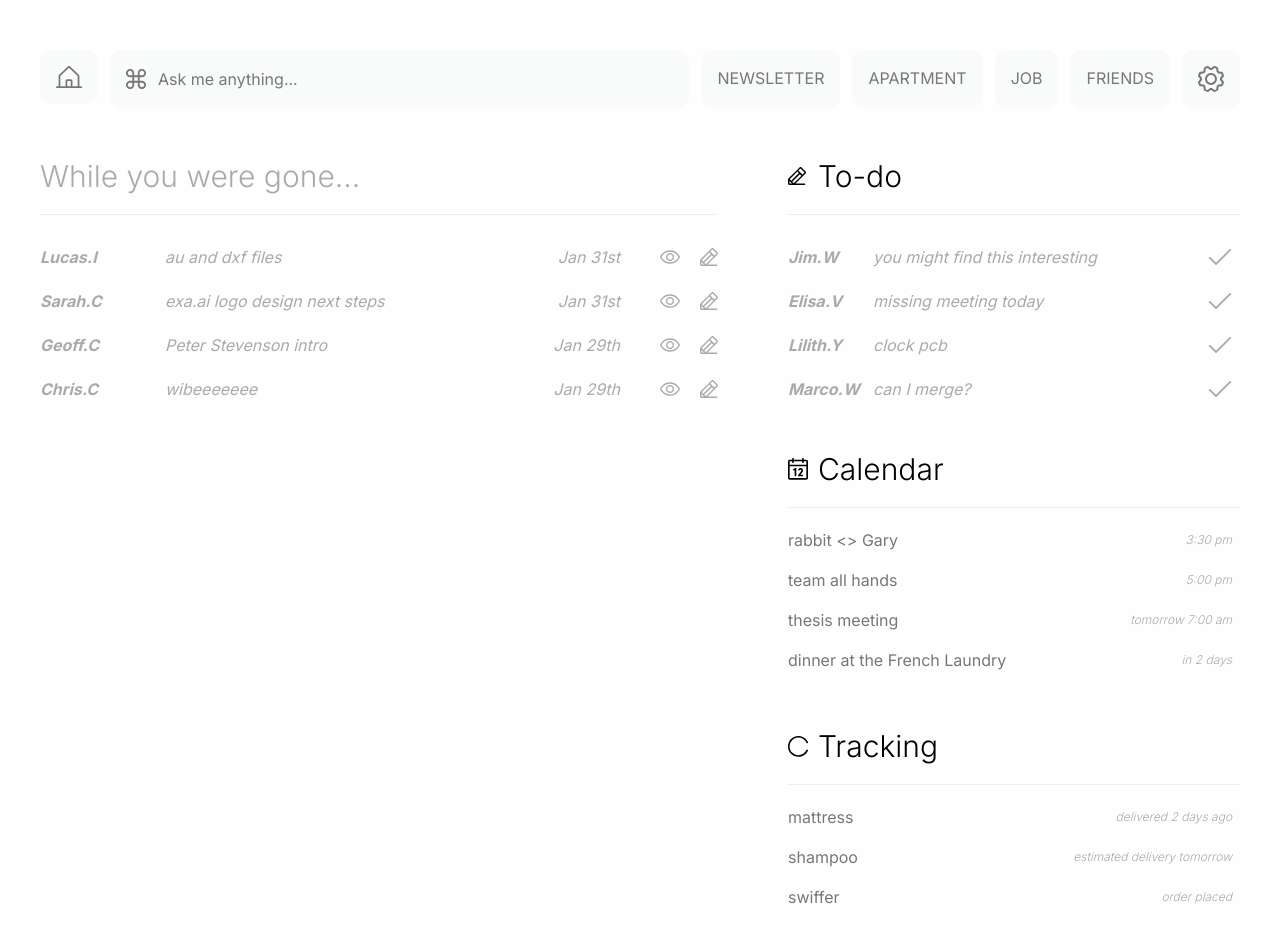
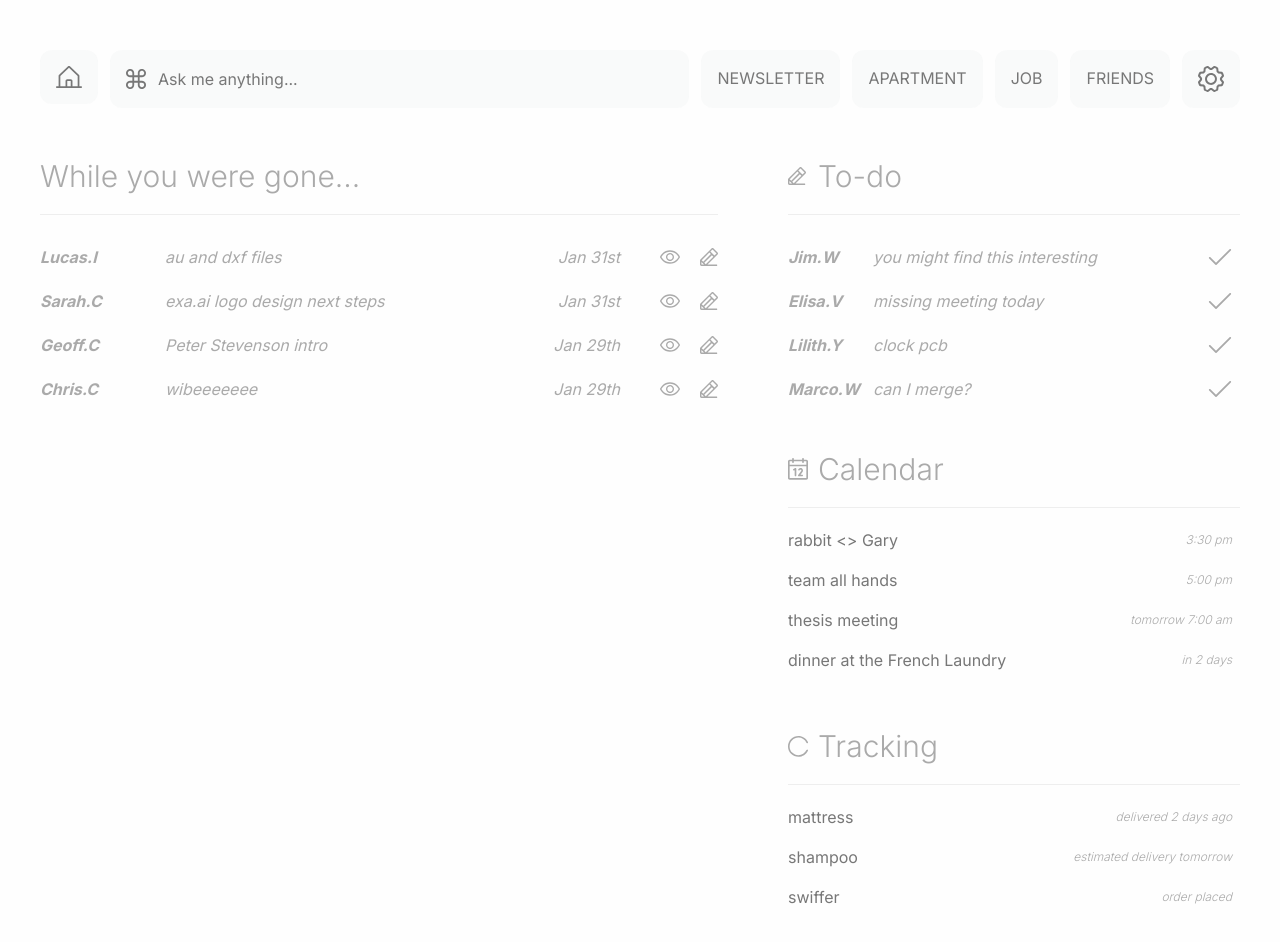
Before and after one commit to marcowang01/envelope-demo, a Next.js app: page / in a window 1280 px wide. Shown: the top 942 px of the page. Built offline with nearby package versions, Linux system fonts and the light colour scheme.

Commit message:
fix gray

```diff
--- a/src/app/page.tsx
+++ b/src/app/page.tsx
@@ -253,7 +253,7 @@ export default function Home() {
               />
             }
             isDragging={isDraggging && !(overType === CardType.Todo || overType === EmailType.Todo)}
-            titleColorClass={overType === CardType.Todo || overType === EmailType.Todo ? "text-yellow-400" : "group-hover:text-yellow-400"}
+            titleColorClass={overType === CardType.Todo || overType === EmailType.Todo ? "text-yellow-400" : "text-gray-450 group-hover:text-yellow-400"}
             icon={<PencilIcon />}
           />
           <EmailCard
@@ -271,7 +271,7 @@ export default function Home() {
               />
             }
             isDragging={isDraggging && !(overType === CardType.Calendar || overType === EmailType.Calendar)}
-            titleColorClass={overType === CardType.Calendar || overType === EmailType.Calendar ? "text-red-400" : "group-hover:text-red-400"}
+            titleColorClass={overType === CardType.Calendar || overType === EmailType.Calendar ? "text-red-400" : "text-gray-450 group-hover:text-red-400"}
             icon={<CalendarIcon />}
           />
           <EmailCard
@@ -289,7 +289,7 @@ export default function Home() {
               />
             }
             isDragging={isDraggging && !(overType === CardType.Tracking || overType === EmailType.Tracking)}
-            titleColorClass={overType === CardType.Tracking || overType === EmailType.Tracking ? "text-blue-500" : "group-hover:text-blue-500"}
+            titleColorClass={overType === CardType.Tracking || overType === EmailType.Tracking ? "text-blue-500" : "text-gray-450 group-hover:text-blue-500"}
             icon={<LoadingIcon />}
           />
         </div>
```
